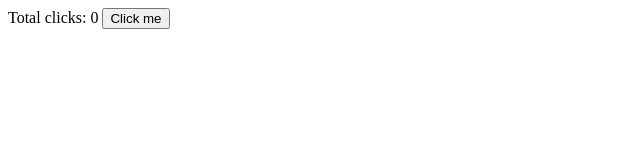
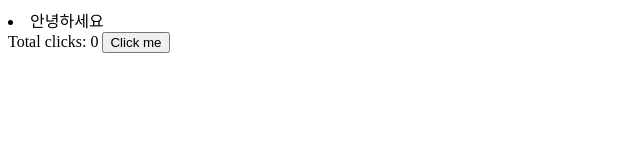
Before and after one commit to asdfptj/React_study, a plain HTML site: page vanilla.html in a window 1280 px wide. Shown: the whole page, without its empty margins (0-640 px from the left). Drawn offline with Linux system fonts and the light colour scheme.

Commit message:
second commit

```diff
--- a/vanilla.html
+++ b/vanilla.html
@@ -7,6 +7,7 @@
     <title>Document</title>
 </head>
 <body>
+    <li>안녕하세요</li>
     <span>Total clicks: 0</span>
     <button id="btn">Click me</button>
 </body>
```
